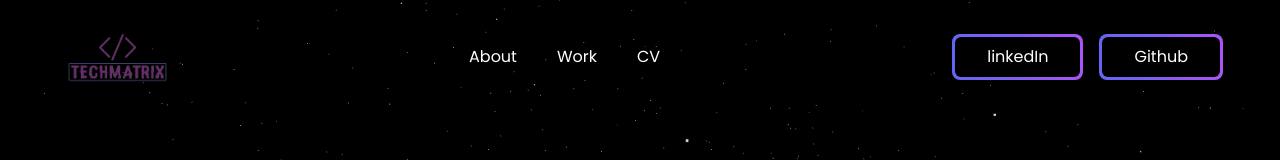
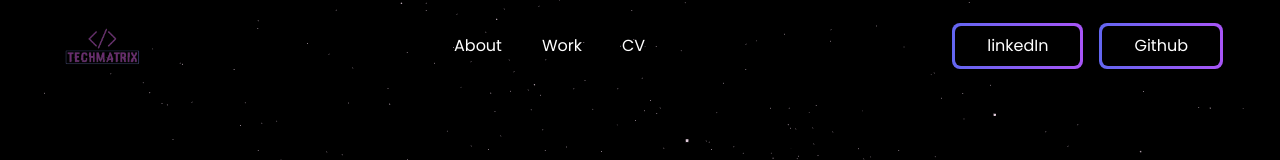
Before and after one commit to bi305/cuddly-bassoon, a Next.js app: page / in a window 1280 px wide. Shown: the top 160 px of the page. Built offline with nearby package versions, Linux system fonts and the light colour scheme.

Commit message:
nav updated

```diff
--- a/src/components/Navbar/Navbar.tsx
+++ b/src/components/Navbar/Navbar.tsx
@@ -18,8 +18,7 @@ export default function Navbar({ className }: { className?: string }) {
     >
       <Menu setActive={setActive}>
         <div>
-          <img src="./assets/logo.png" alt="" width="120px" />
-          {/* <div className="  text-purple-500  text-2xl">Logo</div> */}
+          <img src="./assets/logo.png" alt="" width="90px" height="100px" />
         </div>
         <div className="hidden md:block">
           <div className="flex ">
```
